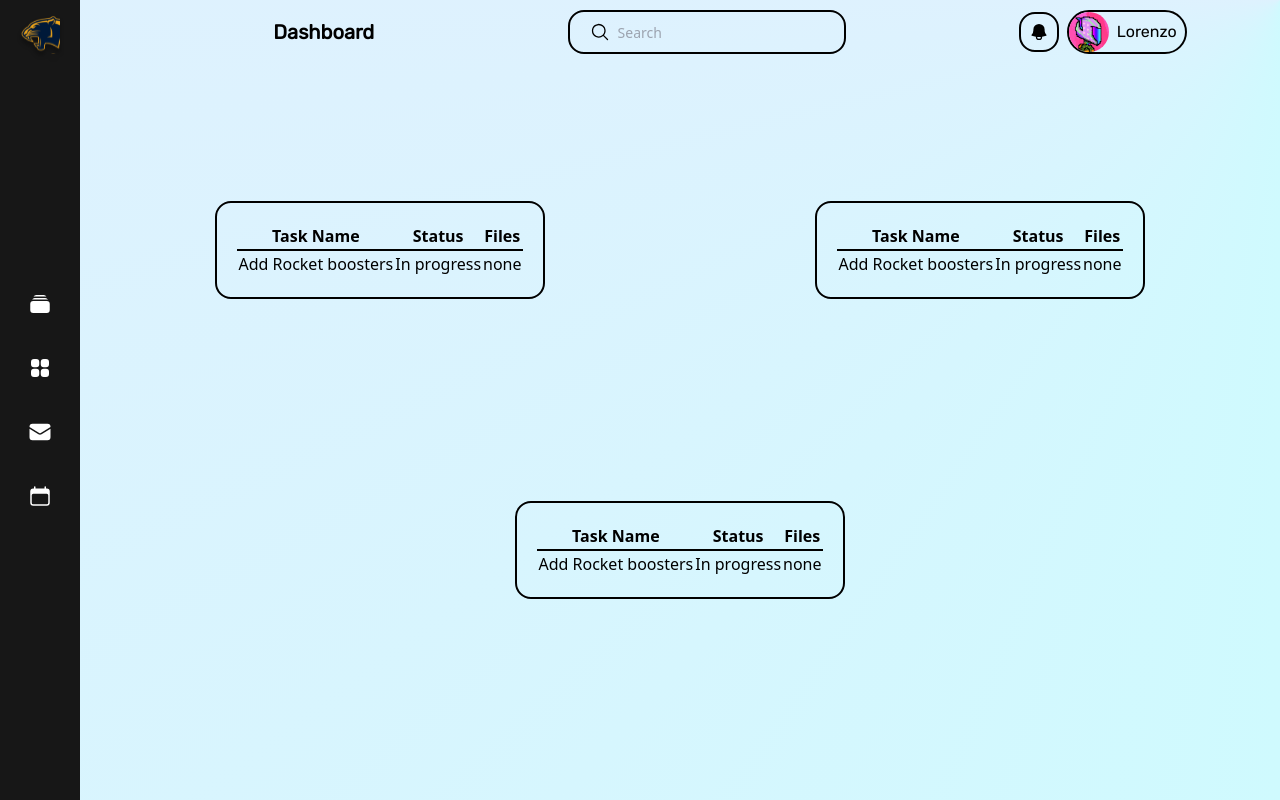
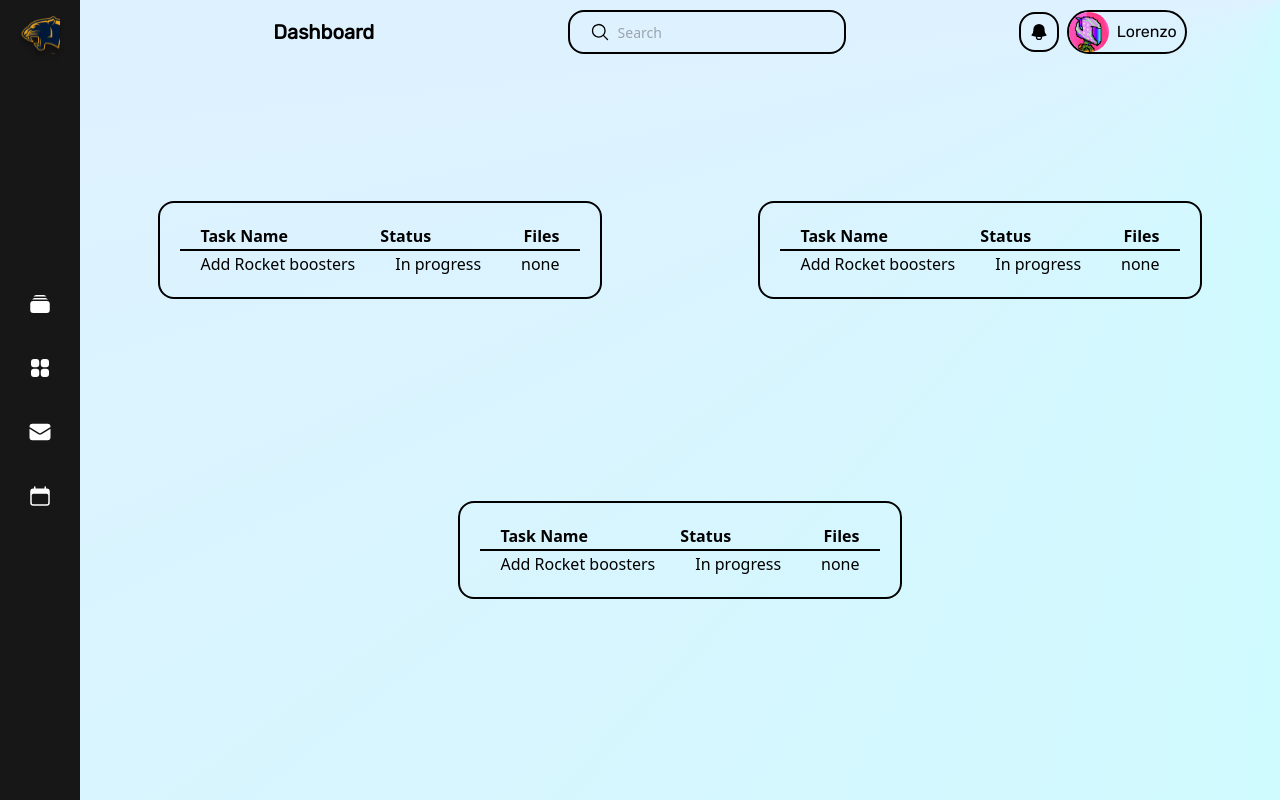
Before and after one commit to LoreMontero/moto-dash, a React (Create React App) app: page / in a window 1280 px wide. Built offline with nearby package versions, Linux system fonts and the light colour scheme.

Commit message:
Added padding to the tables and flex to a couple of elements to adjust the spacing.

```diff
--- a/src/components/Tables.jsx
+++ b/src/components/Tables.jsx
@@ -1,29 +1,29 @@
-const Tables = () => {
+const Tables = (props) => {
     return (
-        <div className="border-black border-2 rounded-2xl p-5">
+        <div className="flex justify border-black border-2 rounded-2xl p-5">
             <table className="table-auto">
                 <thead className="border-b-2 border-black">
-                    <tr>
-                        <th>
+                    <tr className="flex justify-between">
+                        <th className="px-5">
                             Task Name
                         </th>
-                        <th>
+                        <th className="px-5">
                             Status
                         </th>
-                        <th>
+                        <th className="px-5">
                             Files
                         </th>
                     </tr>
                 </thead>
                 <tbody>
-                    <tr>
-                        <td>
+                    <tr className="flex justify-between">
+                        <td className="px-5">
                             Add Rocket boosters
                         </td>
-                        <td>
+                        <td className="px-5">
                             In progress
                         </td>
-                        <td>
+                        <td className="px-5">
                             none
                         </td>
                     </tr>
```
